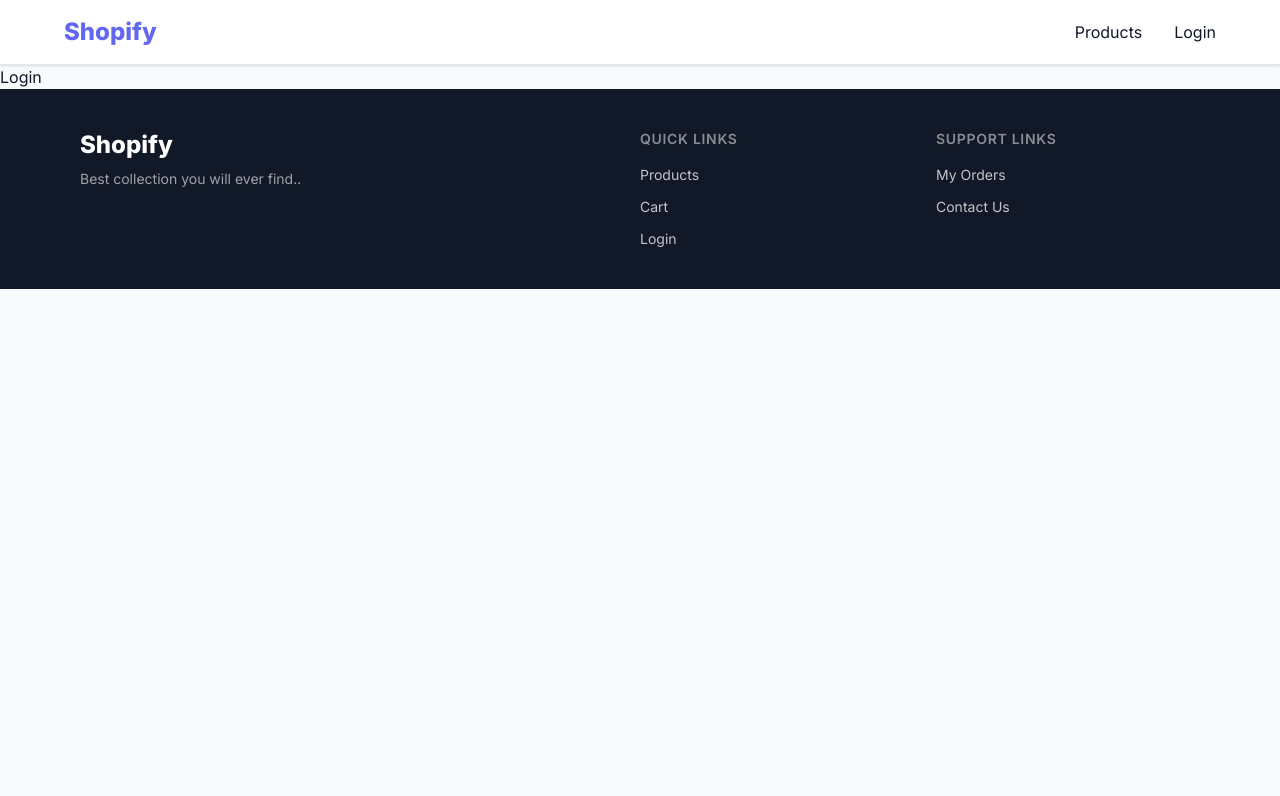
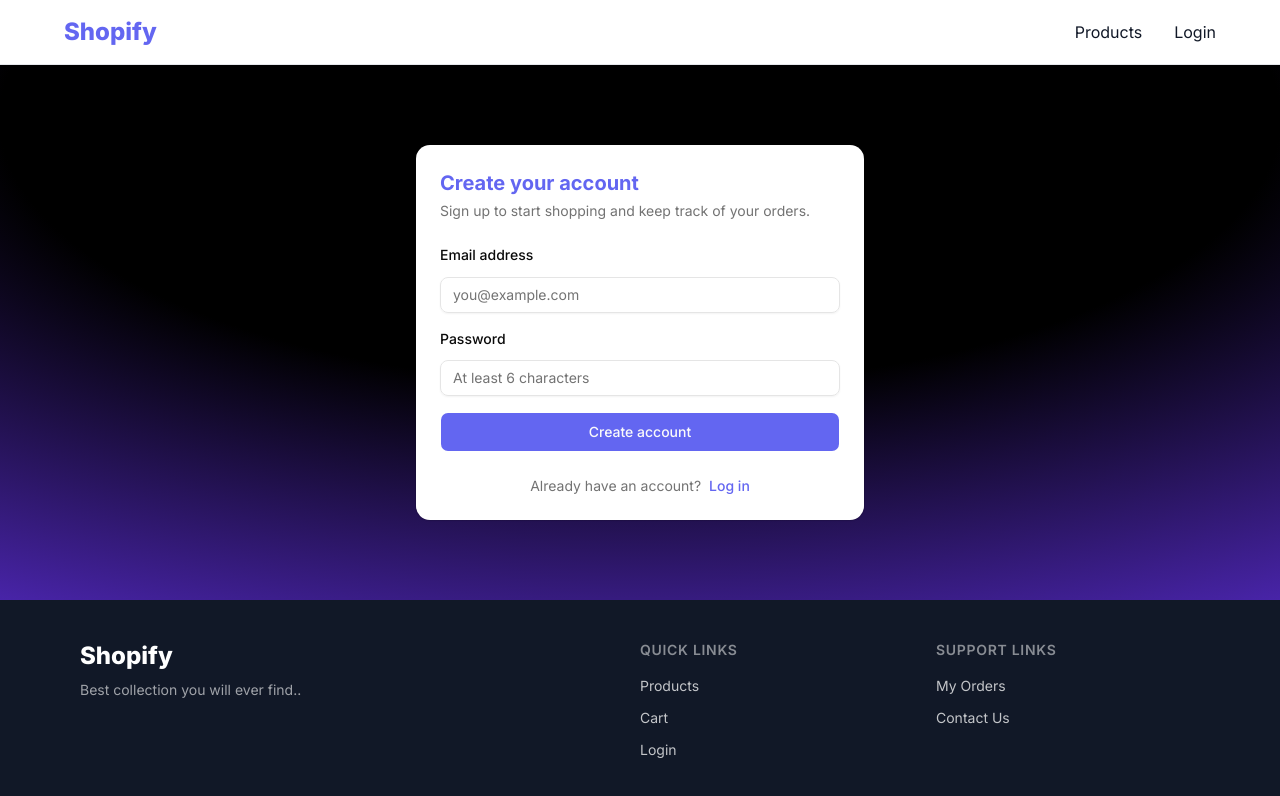
Before and after one commit to patelkaransingh/e-commerce, a Next.js app: page /login in a window 1280 px wide. Shown: the top 796 px of the page. Built offline with nearby package versions, Linux system fonts and the light colour scheme.

Commit message:
breaking login changes

```diff
--- a/app/(auth)/login/page.tsx
+++ b/app/(auth)/login/page.tsx
@@ -1,7 +1,175 @@
-import React from "react";
+"use client";
+
+import { zodResolver } from "@hookform/resolvers/zod";
+import { TriangleAlert } from "lucide-react";
+import Link from "next/link";
+import { useRouter, useSearchParams } from "next/navigation";
+import { useState } from "react";
+import { Controller, useForm } from "react-hook-form";
+import { Alert, AlertDescription, AlertTitle } from "@/components/ui/alert";
+import { Button } from "@/components/ui/button";
+import {
+  Card,
+  CardContent,
+  CardDescription,
+  CardFooter,
+  CardHeader,
+  CardTitle,
+} from "@/components/ui/card";
+import {
+  Field,
+  FieldError,
+  FieldGroup,
+  FieldLabel,
+} from "@/components/ui/field";
+import { Input } from "@/components/ui/input";
+import { loginResolver, TLoginInput } from "@/lib/validations";
+import { Spinner } from "@/components/ui/spinner";
+import { email } from "zod";
 
 function Login() {
-  return <div>Login</div>;
+  const seachParams = useSearchParams();
+  const redirectTo = seachParams.get("redirect") || "/";
+
+  const router = useRouter();
+  const [serverError, setServerError] = useState<string | null>(null);
+
+  const form = useForm<TLoginInput>({
+    resolver: zodResolver(loginResolver),
+    defaultValues: {
+      email: "",
+      password: "",
+    },
+  });
+
+  const onSubmit = async ({ email, password }: TLoginInput) => {
+    console.log(email);
+    try {
+      const response = await fetch("/api/auth/login", {
+        method: "POST",
+        headers: { "content-type": "application/json" },
+        body: JSON.stringify({
+          email,
+          password,
+        }),
+      });
+
+      if (!response.ok) {
+        console.log(response);
+        const error = await response.json();
+        setServerError(
+          typeof error.message === "string"
+            ? error.message
+            : "Something went wrong while logging in.",
+        );
+        return;
+      }
+
+      router.push(redirectTo);
+    } catch (error) {
+      setServerError("Something went wrong while logging in.");
+    }
+  };
+
+  const isLoggingIn = form.formState.isSubmitting;
+
+  return (
+    <main className="form-wrapper">
+      <Card className="w-full max-w-md">
+        <CardHeader>
+          <CardTitle className="text-xl text-primary font-bold">
+            Create your account
+          </CardTitle>
+          <CardDescription>
+            Sign up to start shopping and keep track of your orders.
+          </CardDescription>
+        </CardHeader>
+        <CardContent>
+          {serverError && (
+            <Alert variant="destructive" className="mb-5">
+              <TriangleAlert />
+              <AlertTitle>Error!</AlertTitle>
+              <AlertDescription>{serverError}</AlertDescription>
+            </Alert>
+          )}
+          <form onSubmit={form.handleSubmit(onSubmit)} noValidate>
+            <FieldGroup className="gap-4">
+              <Controller
+                name="email"
+                control={form.control}
+                render={({ field, fieldState }) => (
+                  <Field data-invalid={fieldState.invalid}>
+                    <FieldLabel htmlFor="register-email">
+                      Email address
+                    </FieldLabel>
+                    <Input
+                      {...field}
+                      id="register-email"
+                      type="email"
+                      autoComplete="email"
+                      placeholder="you@example.com"
+                      aria-invalid={fieldState.invalid}
+                    />
+                    {fieldState.invalid && (
+                      <FieldError errors={[fieldState.error]} />
+                    )}
+                  </Field>
+                )}
+              />
+
+              <Controller
+                name="password"
+                control={form.control}
+                render={({ field, fieldState }) => (
+                  <Field data-invalid={fieldState.invalid}>
+                    <FieldLabel htmlFor="register-password">
+                      Password
+                    </FieldLabel>
+                    <Input
+                      {...field}
+                      id="register-password"
+                      type="password"
+                      autoComplete="new-password"
+                      placeholder="At least 6 characters"
+                      aria-invalid={fieldState.invalid}
+                    />
+                    {fieldState.invalid && (
+                      <FieldError errors={[fieldState.error]} />
+                    )}
+                  </Field>
+                )}
+              />
+
+              <Button
+                type="submit"
+                size="lg"
+                className="w-full"
+                disabled={isLoggingIn}
+              >
+                {isLoggingIn ? (
+                  <>
+                    <Spinner data-icon="inline-start" />
+                    Logging In..
+                  </>
+                ) : (
+                  `Create account`
+                )}
+              </Button>
+            </FieldGroup>
+          </form>
+        </CardContent>
+        <CardFooter className="gap-2 justify-center text-sm text-muted-foreground">
+          <span>Already have an account?</span>
+          <Link
+            className="font-medium text-primary underline-offset-4 hover:underline"
+            href="/login"
+          >
+            Log in
+          </Link>
+        </CardFooter>
+      </Card>
+    </main>
+  );
 }
 
 export default Login;
--- a/app/globals.css
+++ b/app/globals.css
@@ -178,7 +178,9 @@
   }
 
   .hero {
-    @apply flex flex-col gap-2 min-h-[80vh] items-center justify-center bg-linear-to-br from-primary to-primary-dark p-8 text-center text-white;
+    @apply p-8 flex flex-col gap-2 min-h-[80vh]
+    items-center justify-center from-primary text-center text-white
+    bg-white bg-[radial-gradient(circle_at_center,var(--color-primary),transparent)];
 
     h1 {
       @apply text-3xl font-extrabold;
--- a/components/RegistrationForm.tsx
+++ b/components/RegistrationForm.tsx
@@ -24,6 +24,7 @@
 } from "@/components/ui/field";
 import { Input } from "@/components/ui/input";
 import { registerSchema, type TRegisterInput } from "@/lib/validations";
+import { Spinner } from "@/components/ui/spinner";
 
 function RegistrationForm() {
   const router = useRouter();
@@ -37,6 +38,7 @@
       password: "",
       confirmPassword: "",
     },
+    mode: "onBlur",
   });
 
   const onSubmit = async (data: TRegisterInput) => {
@@ -74,7 +76,9 @@
   return (
     <Card className="w-full max-w-md">
       <CardHeader>
-        <CardTitle>Create your account</CardTitle>
+        <CardTitle className="text-xl text-primary font-bold">
+          Create your account
+        </CardTitle>
         <CardDescription>
           Sign up to start shopping and keep track of your orders.
         </CardDescription>
@@ -83,7 +87,7 @@
         {serverError && (
           <Alert variant="destructive" className="mb-5">
             <TriangleAlert />
-            <AlertTitle>Could not create account</AlertTitle>
+            <AlertTitle>Login Error!</AlertTitle>
             <AlertDescription>{serverError}</AlertDescription>
           </Alert>
         )}
@@ -179,12 +183,19 @@
               className="w-full"
               disabled={isSubmitting}
             >
-              {isSubmitting ? "Creating account..." : "Create account"}
+              {isSubmitting ? (
+                <>
+                  <Spinner data-icon="inline-start" />
+                  Creating Account
+                </>
+              ) : (
+                `Create account`
+              )}
             </Button>
           </FieldGroup>
         </form>
       </CardContent>
-      <CardFooter className="gap-2 text-sm text-muted-foreground">
+      <CardFooter className="gap-2 justify-center text-sm text-muted-foreground">
         <span>Already have an account?</span>
         <Link
           className="font-medium text-primary underline-offset-4 hover:underline"
--- /dev/null
+++ b/components/ui/spinner.tsx
@@ -0,0 +1,10 @@
+import { cn } from "cn"
+import { Loader2Icon } from "lucide-react"
+
+function Spinner({ className, ...props }: React.ComponentProps<"svg">) {
+  return (
+    <Loader2Icon data-slot="spinner" role="status" aria-label="Loading" className={cn("size-4 animate-spin", className)} {...props} />
+  )
+}
+
+export { Spinner }
--- a/lib/validations.ts
+++ b/lib/validations.ts
@@ -2,7 +2,13 @@
 
 export const registerSchema = z
   .object({
-    name: z.string().min(2, "Name must be at least 2 characters"),
+    name: z
+      .string()
+      .min(2, "Name must be at least 2 characters")
+      .regex(
+        /^[a-zA-Z0-9_]+$/,
+        "Only letters, numbers, and underscores are allowed",
+      ),
     email: z.email("Invalid email address"),
     password: z.string().min(6, "Password must be at least 6 characters"),
     confirmPassword: z
@@ -14,7 +20,7 @@
     path: ["confirmPassword"],
   });
 
-export const loginSchema = z.object({
+export const loginResolver = z.object({
   email: z.email("Invalid email address"),
   password: z.string().min(6, "Password must be at least 6 characters"),
 });
@@ -28,5 +34,5 @@
 });
 
 export type TRegisterInput = z.infer<typeof registerSchema>;
-export type TLoginInput = z.infer<typeof loginSchema>;
+export type TLoginInput = z.infer<typeof loginResolver>;
 export type TaddressInput = z.infer<typeof addressSchema>;
```
